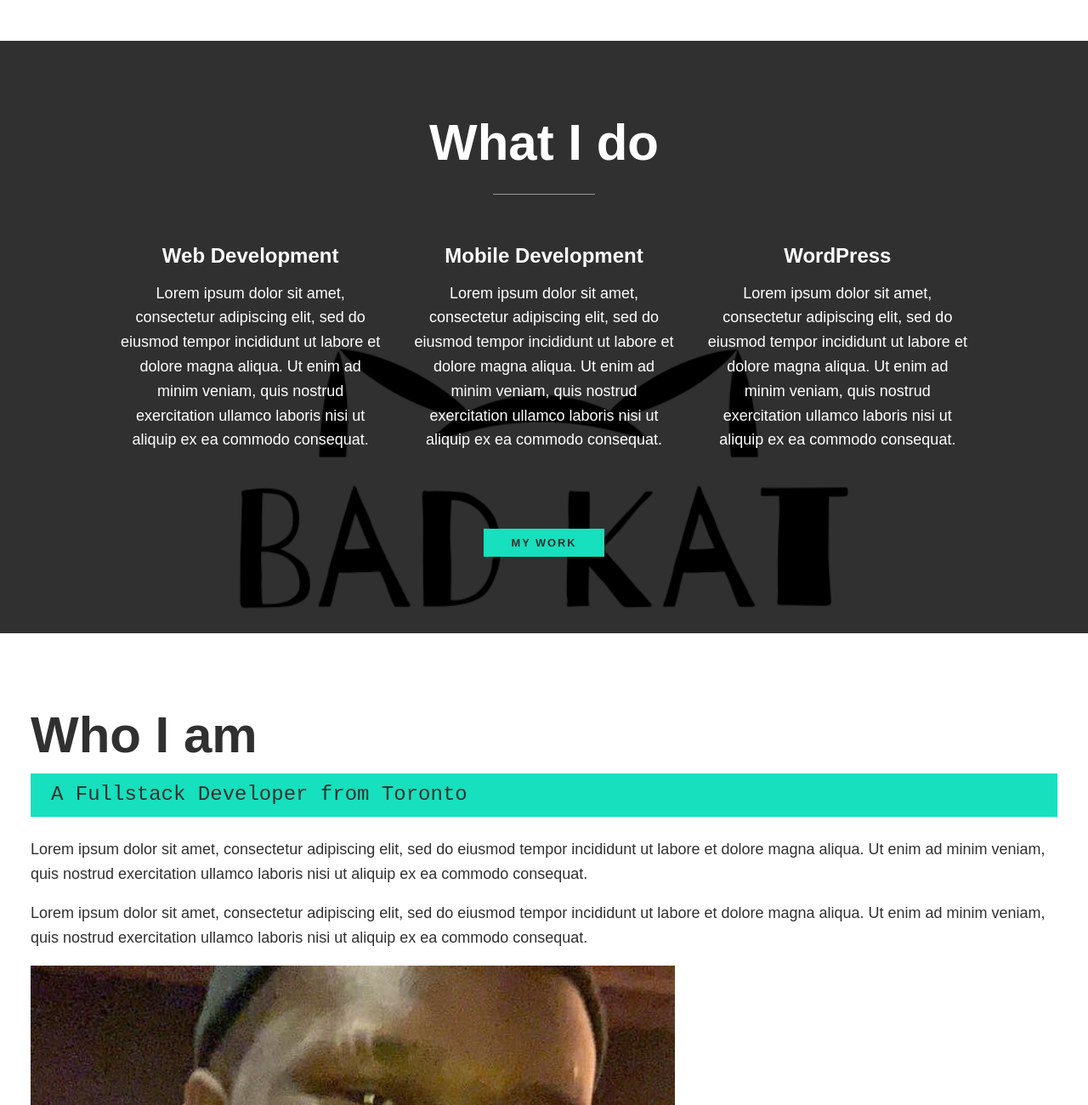
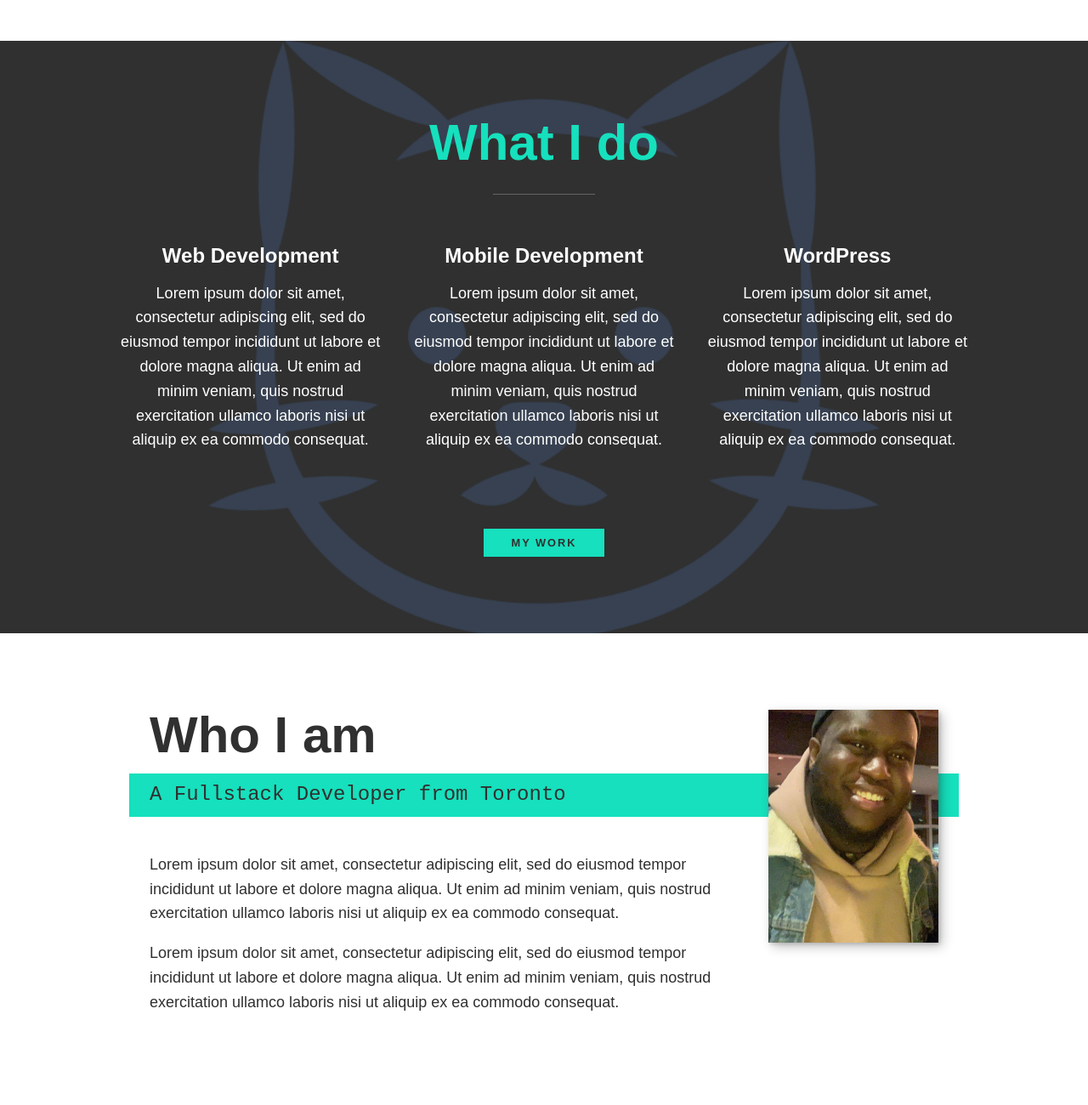
Before and after one commit to RajMazing/Portfolio-Webiste, a plain HTML site: page index.html in a window 1280 px wide. Shown: the part 440-1740 px from the top of the page at 85% size. Drawn offline with nearby package versions, Linux system fonts and the light colour scheme.

Commit message:
Fixing the About me section

```diff
--- a/CSS/styles.css
+++ b/CSS/styles.css
@@ -23,7 +23,7 @@
     --fs-body: 1rem;
 
     --bs: 0.25em 0.25em 0.75em rgba(0,0,0,.25),
-          0.125em 0.125e 0.25em rgba(0,0,0,.15);
+          0.125em 0.125em 0.25em rgba(0,0,0,.15);
 }
 
 @media (min-width: 800px) {
@@ -54,17 +54,16 @@ img {
     display: block;
     max-width: 100%;
 }
-.hero__img--logo {
-
-}
 
 strong { font-weight: var(--fw-bold) }
+
 :focus {
     outline: 3px solid var(--clr-accent);
-    outline-offset:  3px;
+    outline-offset: 3px;
 }
 
 /* Buttons */
+
 .btn {
     display: inline-block;
     padding: .5em 2.5em;
@@ -77,7 +76,6 @@ strong { font-weight: var(--fw-bold) }
     letter-spacing: 2px;
     font-weight: var(--fw-bold);
     transition: transform 200ms ease-in-out;
-
 }
 
 .btn:hover {
@@ -85,7 +83,6 @@ strong { font-weight: var(--fw-bold) }
 }
 
 /* Typography */
-
 
 h1,
 h2,
@@ -143,7 +140,6 @@ nav { display: none; }
     display: inline-block;
 }
 
-
 @media (min-width: 600px) {
     .intro {
         display: grid;
@@ -174,18 +170,21 @@ nav { display: none; }
     }
 }
 
-/* My services section */
+
+
+/*  My services section  */
 
 .my-services {
     background-color: var(--clr-dark);
+    background-image: url(../ASSETS/badkat-low-resolution-logo-color-on-transparent-background.png);
+    background-size: cover;
+    /* background-blend-mode: multiply; */
     color: var(--clr-light);
-    background-size: cover;
-    background-blend-mode: multiply;
-    background-image: url(../ASSETS/bad-kat-logos/png/logo-black.png);
     text-align: center;
 }
-.sectiom__title--services {
-    color: var(--clr-accents);
+
+.section__title--services {
+    color: var(--clr-accent);
     position: relative;
 }
 
@@ -196,8 +195,9 @@ nav { display: none; }
     height: 1px;
     margin: 0.5em auto 1em;
     background: var(--clr-light);
-    opacity: 0.5;
+    opacity: 0.25;
 }
+
 .services {
     margin-bottom: 4em;
 }
@@ -206,6 +206,7 @@ nav { display: none; }
     max-width: 500px;
     margin: 0 auto;
 }
+
 @media (min-width: 800px) {
     .services {
         display: flex;
@@ -218,3 +219,61 @@ nav { display: none; }
         margin-left: 2em;
     }
 }
+
+
+.about-me {
+    max-width: 1000px;
+    margin: 0 auto;
+}
+
+.about-me__img {
+    box-shadow: var(--bs);
+}
+
+@media (min-width: 600px) {
+    .about-me {
+        display: grid;
+        grid-template-columns: 1fr 200px;
+        grid-template-areas:
+            "title img"
+            "subtitle img"
+            "text img";
+        grid-column-gap: 2em;
+    }
+
+    .section__title--about {
+        grid-area: title;
+    }
+
+    .section__subtitle--about {
+        grid-column: 1 / -1;
+        grid-row: 2;
+        position: relative;
+        left: -1em;
+        width: calc(100% + 2em);
+        padding-left: 1em;
+        padding-right: calc( 200px + 4em);
+
+
+    }
+
+    .about-me__img {
+
+        grid-area: img;
+        position: relative;
+        z-index: 2;
+    }
+}
+
+
+
+
+
+
+
+
+
+/* More Image quick fixes */
+.hero__img--logo {
+
+}
--- a/index.html
+++ b/index.html
@@ -78,7 +78,7 @@
            <p>Lorem ipsum dolor sit amet, consectetur adipiscing elit, sed do eiusmod tempor incididunt ut labore et dolore magna aliqua. Ut enim ad minim veniam, quis nostrud exercitation ullamco laboris nisi ut aliquip ex ea commodo consequat.</p>
        </div>
 
-       <img src="ASSETS/Casey_in_pink.jpeg" alt="Casey smiling">
+       <img src="ASSETS/Casey_in_pink.jpeg" alt="Casey smiling" class="about-me__img">
     </section>
 
     <!-- My Work -->
```
